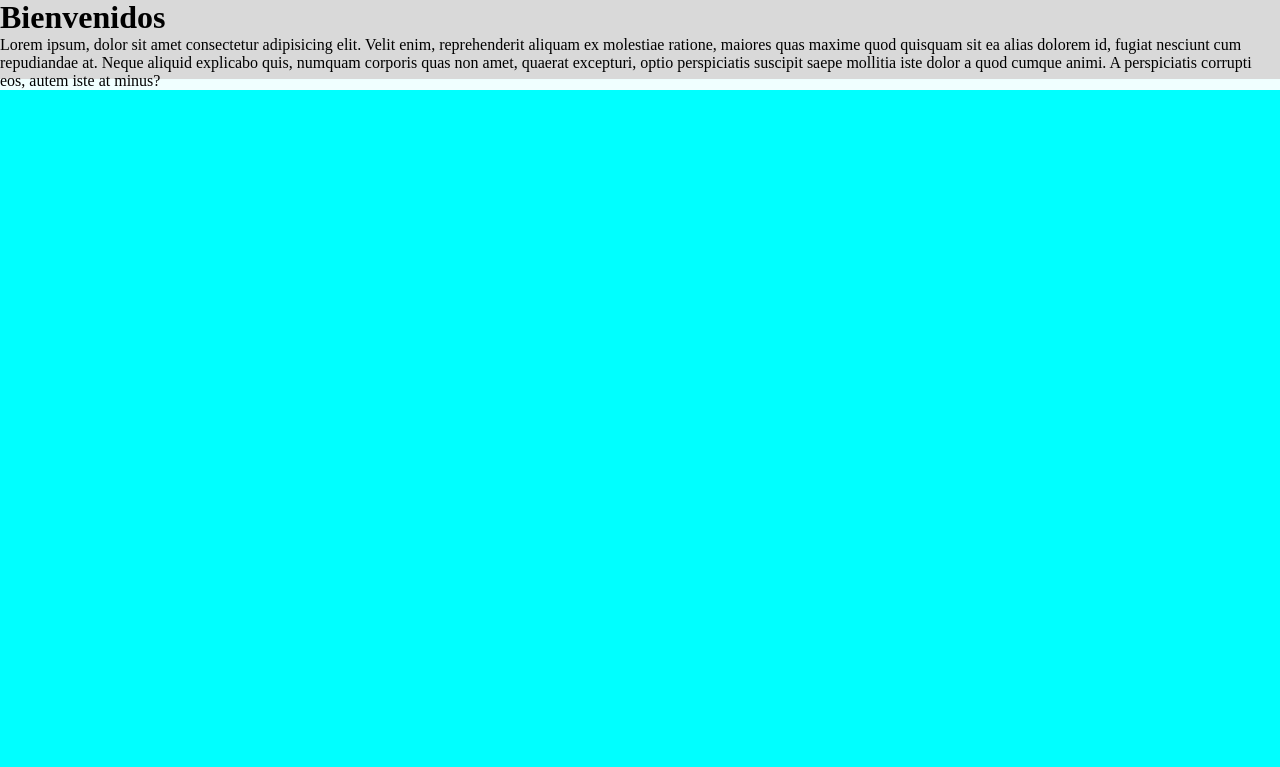
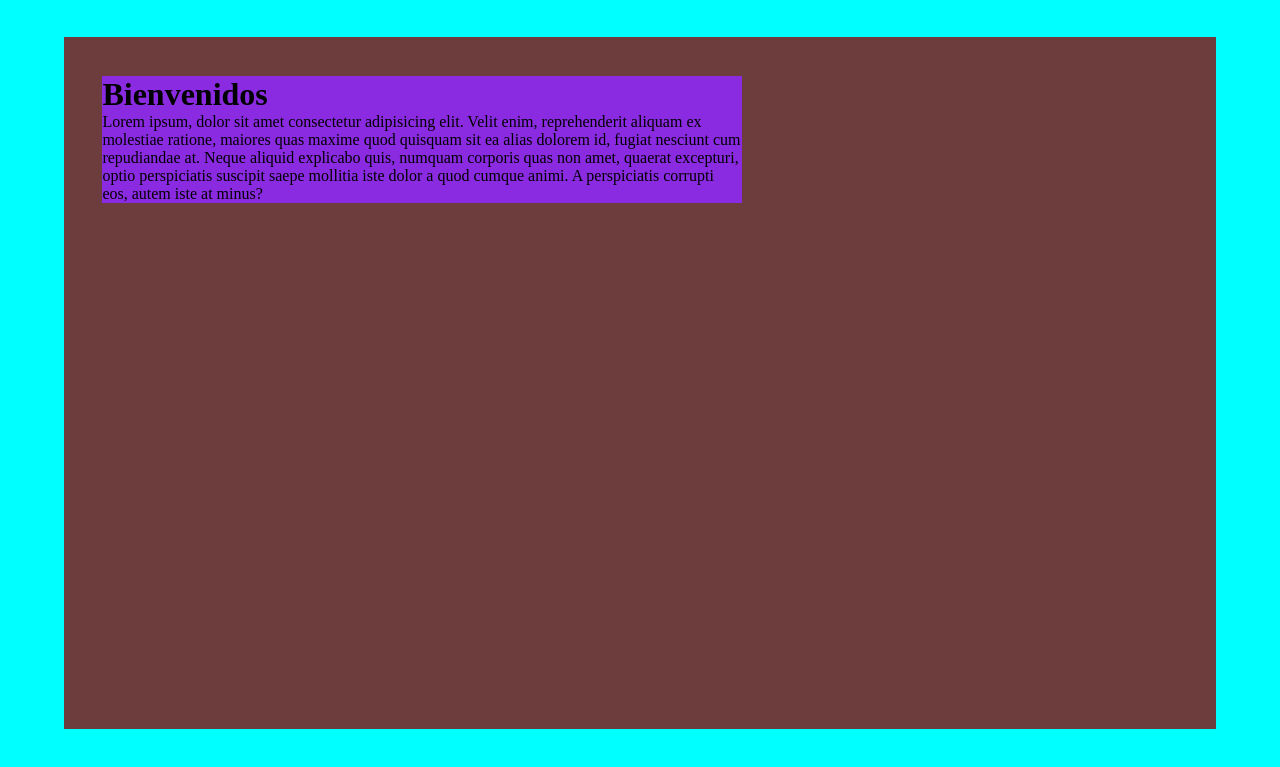
Before and after one commit to rbxus8/Proyectos, a PHP site: page /principal.html in a window 1280 px wide. Shown: the part 721-1488 px from the top of the page. Before the commit the page ends 811 px from the top, so only its background shows below. Run offline with PHP 8.4, Linux system fonts and the light colour scheme; some web fonts are replaced.

Commit message:
Update style.css

```diff
--- a/Desarrollo de un Sistema de Reservas Online/style.css
+++ b/Desarrollo de un Sistema de Reservas Online/style.css
@@ -131,15 +131,15 @@ svg{
 /*qui termina el codigo que pertenece unimente a la pagina para ingreasr cuenta o inicio*/
 
 .cuerpo_principal{
-    background-color: rgba(186, 199, 208, 100);
     height: 100%;
     width: 100%;
 }
 
 .principal{
-    background-color: aqua;
+    background-image: url(img/hoteles-01.webp);
+    background-size: cover;
     width: 100%;
-    height: 40rem;
+    height: 100%;
     display: flex;
     flex-direction: column;
 }
@@ -150,7 +150,7 @@ svg{
 }
 
 .bienvenido{
-    height: 80%;
+    height: 70%;
     display: flex;
     align-items: center;
 }
@@ -167,12 +167,16 @@ svg{
 
 .calendario_consultar{
     width: 100%;
-    height: 30%;
-    background-color: rgba(0, 0, 0, 0.637);
+    min-height: 40%;
+    background-color: rgba(0, 0, 0, 0.759);
     display: flex;
     justify-content: center;
     align-items: center;
-    gap: 5rem;
+    gap: 5%;
+    background-size: 100%;
+    flex-wrap: wrap;
+    color: aliceblue;
+
 }
 
 .calendario_consultar input{
@@ -190,9 +194,33 @@ svg{
     border-color: rgb(0, 0, 0);
     border-style: double;
     background-color: rgb(0, 0, 0);
+    padding-inline: 6em;
     color: aliceblue;
 }
 
+.cono{
+    background-color: aqua;
+    height: 120%;
+    display: flex;
+    justify-content: center;
+    align-items: center;
+
+}
+
+.cono_container{
+    background-color: rgb(109, 60, 60);
+    width: 90%;
+    height: 90%;
+}
+
+.dialogo{
+    display: flex;
+    flex-direction: column;
+    width: 50%;
+    background-color: blueviolet;
+    position: absolute;
+    margin: 3%;
+}
 
 footer{
     background-color: rgba(217, 217, 217, 41);
```
